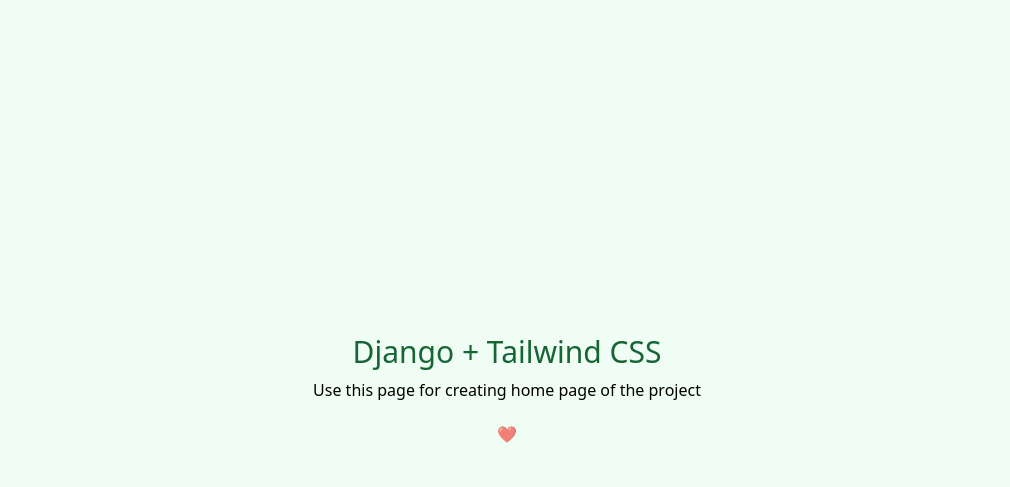
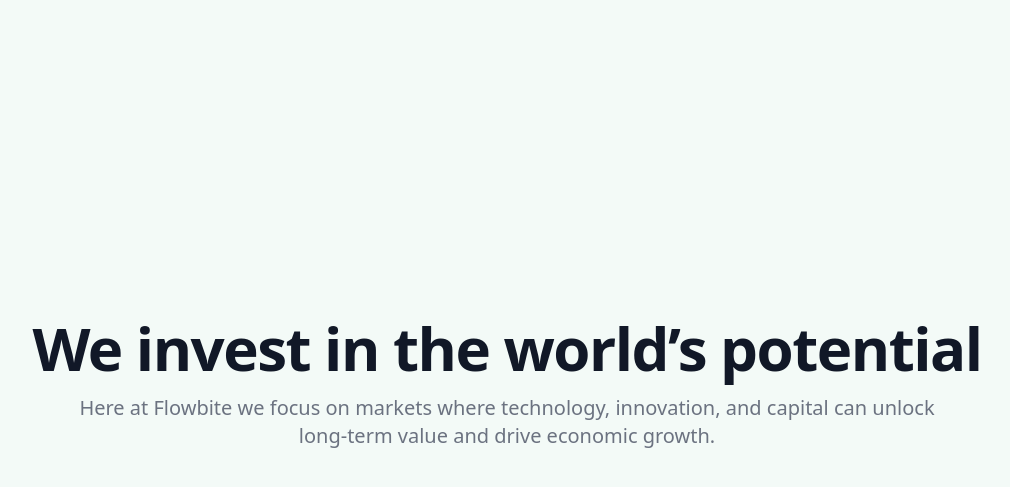
Before and after one commit to NikitaArd/EcoTrace, a Django app: page / in a window 1280 px wide. Shown: the top 487 px of the page, without its empty margins (133-1143 px from the left). Run offline with Django 5.2, Linux system fonts and the light colour scheme; style sheets or scripts are compiled from the project's sources; some libraries are stand-ins or nearby versions.

Commit message:
feature/adding flowbite to project (#3)
* feature: installed and added to tailwind.config.js flowbite plugin

* feature: ended flowbite configuration and tested flowbite work in index.html

```diff
--- a/eco_trace/templates/base.html
+++ b/eco_trace/templates/base.html
@@ -15,6 +15,7 @@
 <body class="bg-green-50 h-screen">
     {% block content %}
     {% endblock content %}
+    <script src="../../node_modules/flowbite/dist/flowbite.min.js"></script>
 </body>
 
 </html>
--- a/eco_trace/templates/index.html
+++ b/eco_trace/templates/index.html
@@ -4,9 +4,8 @@
 {% block content %}
 <div class="h-screen flex items-center justify-center">
     <section class="text-center h-fit">
-        <h1 class="text-3xl text-green-800 w-full mb-2">Django + Tailwind CSS</h1>
-        <p>Use this page for creating home page of the project</p>
-        <p class="m-5 animate-pulse">❤️</p>
+        <h1 class="mb-4 text-4xl font-extrabold tracking-tight leading-none text-gray-900 md:text-5xl lg:text-6xl dark:text-white">We invest in the world’s potential</h1>
+        <p class="mb-8 text-lg font-normal text-gray-500 lg:text-xl sm:px-16 xl:px-48 dark:text-gray-400">Here at Flowbite we focus on markets where technology, innovation, and capital can unlock long-term value and drive economic growth.</p>
     </section>
 </div>
 {% endblock content %}
--- a/tailwind.config.js
+++ b/tailwind.config.js
@@ -1,9 +1,12 @@
 module.exports = {
   content: [
-      './eco_trace/templates/**/*.html'
+      './eco_trace/templates/**/*.html',
+      './node_modules/flowbite/**/*.js'
   ],
   theme: {
     extend: {},
   },
-  plugins: [],
+  plugins: [
+    require('flowbite/plugin')
+  ],
 }
```
Also changed, not shown: package.json (+5 -2 lines), package-lock.json.
